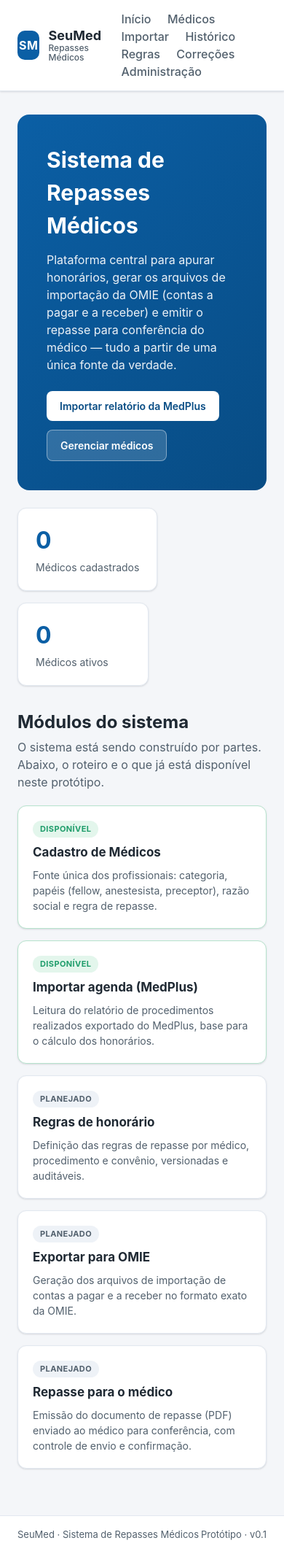
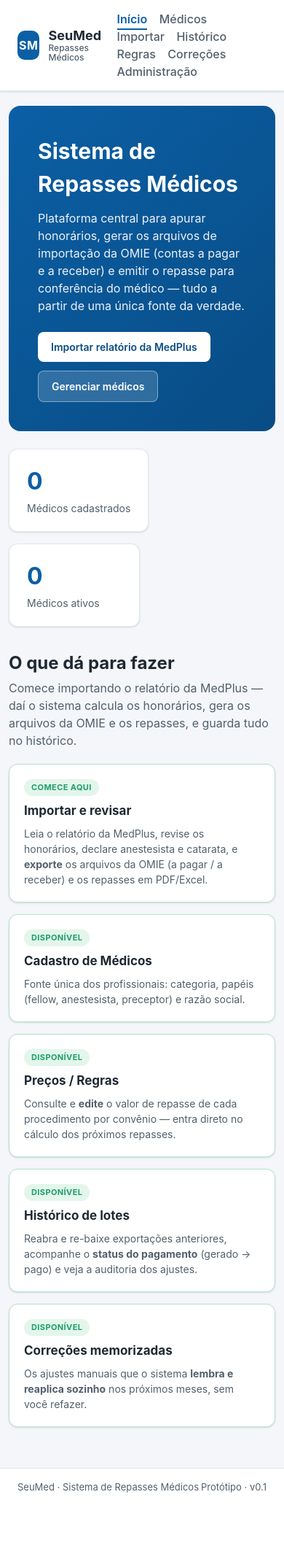
Before and after one commit to FinanceiroSeuMed/Sistema-de-repasses-m-dicos, a Django app: page / in a window 390 px wide. Shown: the whole page at 73% size. After the commit the page ends 2046 px from the top, so only its background shows below. Run offline with Django 5.2, Linux system fonts and the light colour scheme; data that the repository does not hold is empty.

Commit message:
UX: home reflete o sistema real, menu com pagina ativa, responsivo
Melhorias seguras de usabilidade (sem tocar em calculo), a partir da auditoria.

- HOME (causa principal do "pouco intuitivo"): os cards marcavam Regras,
  Exportar e Repasse como "Planejado" (cinza, sem link), passando a impressao de
  que nao existem. Agora a home mostra os modulos REAIS e disponiveis com link:
  Importar e revisar, Cadastro de Medicos, Precos/Regras, Historico de lotes,
  Correcoes memorizadas. Removida a frase de "protótipo em construcao"
- HERO: "Gerenciar medicos" aponta para a tela amigavel /medicos (era o admin cru)
- MENU: destaca a pagina atual (filtro 'secao' + .nav a.ativo); a jornada
  Importar/Revisao/Visualizar mantem "Importar" destacado
- REVISAO: removido o emoji de faca (inadequado num sistema clinico-financeiro) e
  corrigido o texto "proxima etapa" (anestesista/catarata ja entram ali)
- RESPONSIVO: media query (<=820px) com tabelas roláveis e barra de acoes nao-fixa
  para nao cobrir conteudo em notebook/tablet

Co-Authored-By: Claude Opus 4.8 <noreply@anthropic.com>

```diff
--- a/repasses/templatetags/repasses_extras.py
+++ b/repasses/templatetags/repasses_extras.py
@@ -1,6 +1,22 @@
 from django import template
 
 register = template.Library()
+
+
+_SECAO = {
+    'home': 'home', 'medicos': 'medicos',
+    'importar': 'importar', 'salvar': 'importar', 'visualizar': 'importar',
+    'revisar': 'importar', 'exportar': 'importar',
+    'lotes': 'lotes', 'lote_detalhe': 'lotes', 'lote_status': 'lotes', 'baixar_lote': 'lotes',
+    'regras': 'regras', 'regras_salvar': 'regras',
+    'correcoes': 'correcoes', 'correcao_toggle': 'correcoes', 'correcao_remover': 'correcoes',
+}
+
+
+@register.filter
+def secao(url_name):
+    """Seção do menu correspondente à URL atual (para destacar o link ativo)."""
+    return _SECAO.get(url_name or '', '')
 
 
 @register.filter
--- a/static/css/app.css
+++ b/static/css/app.css
@@ -54,6 +54,7 @@ body {
     font-weight: 500;
 }
 .nav a:hover { color: var(--azul); }
+.nav a.ativo { color: var(--azul); font-weight: 600; border-bottom: 2px solid var(--azul); padding-bottom: 3px; }
 
 /* Conteúdo */
 .conteudo { max-width: 1040px; margin: 0 auto; padding: 32px 24px 64px; }
@@ -260,3 +261,12 @@ body {
 .botao-mini:hover { background: #eef2f7; }
 .botao-perigo { background: #fdecea; color: #b42318; border-color: #f5c6c0; }
 .botao-perigo:hover { background: #f9d7d2; }
+
+/* Telas menores (notebook 13"/tablet): tabelas rolam na horizontal e a barra de
+   ações deixa de ser fixa para não cobrir conteúdo. */
+@media (max-width: 820px) {
+    .conteudo { padding: 20px 12px 56px; }
+    .tabela { display: block; overflow-x: auto; }
+    .acoes-exportar { position: static; }
+    .nav a { margin-left: 12px; }
+}
--- a/templates/base.html
+++ b/templates/base.html
@@ -1,4 +1,4 @@
-{% load static %}
+{% load static repasses_extras %}
 <!DOCTYPE html>
 <html lang="pt-br">
 <head>
@@ -14,15 +14,17 @@
                 <span class="marca-logo">SM</span>
                 <span class="marca-texto">SeuMed <small>Repasses Médicos</small></span>
             </a>
+            {% if request.resolver_match %}{% with sec=request.resolver_match.url_name|secao %}
             <nav class="nav">
-                <a href="{% url 'repasses:home' %}">Início</a>
-                <a href="{% url 'repasses:medicos' %}">Médicos</a>
-                <a href="{% url 'repasses:importar' %}">Importar</a>
-                <a href="{% url 'repasses:lotes' %}">Histórico</a>
-                <a href="{% url 'repasses:regras' %}">Regras</a>
-                <a href="{% url 'repasses:correcoes' %}">Correções</a>
+                <a href="{% url 'repasses:home' %}"{% if sec == 'home' %} class="ativo"{% endif %}>Início</a>
+                <a href="{% url 'repasses:medicos' %}"{% if sec == 'medicos' %} class="ativo"{% endif %}>Médicos</a>
+                <a href="{% url 'repasses:importar' %}"{% if sec == 'importar' %} class="ativo"{% endif %}>Importar</a>
+                <a href="{% url 'repasses:lotes' %}"{% if sec == 'lotes' %} class="ativo"{% endif %}>Histórico</a>
+                <a href="{% url 'repasses:regras' %}"{% if sec == 'regras' %} class="ativo"{% endif %}>Regras</a>
+                <a href="{% url 'repasses:correcoes' %}"{% if sec == 'correcoes' %} class="ativo"{% endif %}>Correções</a>
                 <a href="/admin/">Administração</a>
             </nav>
+            {% endwith %}{% endif %}
         </div>
     </header>
 
--- a/templates/repasses/home.html
+++ b/templates/repasses/home.html
@@ -12,7 +12,7 @@
     </p>
     <div class="hero-acoes">
         <a class="botao botao-primario" href="{% url 'repasses:importar' %}">Importar relatório da MedPlus</a>
-        <a class="botao botao-secundario" href="/admin/repasses/medico/">Gerenciar médicos</a>
+        <a class="botao botao-secundario" href="{% url 'repasses:medicos' %}">Gerenciar médicos</a>
     </div>
 </section>
 
@@ -28,57 +28,48 @@
 </section>
 
 <section class="modulos">
-    <h2>Módulos do sistema</h2>
+    <h2>O que dá para fazer</h2>
     <p class="modulos-intro">
-        O sistema está sendo construído por partes. Abaixo, o roteiro e o que já
-        está disponível neste protótipo.
+        Comece importando o relatório da MedPlus — daí o sistema calcula os
+        honorários, gera os arquivos da OMIE e os repasses, e guarda tudo no histórico.
     </p>
 
     <div class="grade-modulos">
+        <a href="{% url 'repasses:importar' %}" class="card-modulo pronto card-link">
+            <div class="card-modulo-topo"><span class="tag tag-pronto">Comece aqui</span></div>
+            <h3>Importar e revisar</h3>
+            <p>Leia o relatório da MedPlus, revise os honorários, declare anestesista
+               e catarata, e <strong>exporte</strong> os arquivos da OMIE (a pagar / a
+               receber) e os repasses em PDF/Excel.</p>
+        </a>
+
         <a href="{% url 'repasses:medicos' %}" class="card-modulo pronto card-link">
-            <div class="card-modulo-topo">
-                <span class="tag tag-pronto">Disponível</span>
-            </div>
+            <div class="card-modulo-topo"><span class="tag tag-pronto">Disponível</span></div>
             <h3>Cadastro de Médicos</h3>
             <p>Fonte única dos profissionais: categoria, papéis (fellow, anestesista,
-               preceptor), razão social e regra de repasse.</p>
+               preceptor) e razão social.</p>
         </a>
 
-        <a href="{% url 'repasses:importar' %}" class="card-modulo pronto card-link">
-            <div class="card-modulo-topo">
-                <span class="tag tag-pronto">Disponível</span>
-            </div>
-            <h3>Importar agenda (MedPlus)</h3>
-            <p>Leitura do relatório de procedimentos realizados exportado do MedPlus,
-               base para o cálculo dos honorários.</p>
+        <a href="{% url 'repasses:regras' %}" class="card-modulo pronto card-link">
+            <div class="card-modulo-topo"><span class="tag tag-pronto">Disponível</span></div>
+            <h3>Preços / Regras</h3>
+            <p>Consulte e <strong>edite</strong> o valor de repasse de cada procedimento
+               por convênio — entra direto no cálculo dos próximos repasses.</p>
         </a>
 
-        <div class="card-modulo">
-            <div class="card-modulo-topo">
-                <span class="tag">Planejado</span>
-            </div>
-            <h3>Regras de honorário</h3>
-            <p>Definição das regras de repasse por médico, procedimento e convênio,
-               versionadas e auditáveis.</p>
-        </div>
+        <a href="{% url 'repasses:lotes' %}" class="card-modulo pronto card-link">
+            <div class="card-modulo-topo"><span class="tag tag-pronto">Disponível</span></div>
+            <h3>Histórico de lotes</h3>
+            <p>Reabra e re-baixe exportações anteriores, acompanhe o <strong>status do
+               pagamento</strong> (gerado → pago) e veja a auditoria dos ajustes.</p>
+        </a>
 
-        <div class="card-modulo">
-            <div class="card-modulo-topo">
-                <span class="tag">Planejado</span>
-            </div>
-            <h3>Exportar para OMIE</h3>
-            <p>Geração dos arquivos de importação de contas a pagar e a receber
-               no formato exato da OMIE.</p>
-        </div>
-
-        <div class="card-modulo">
-            <div class="card-modulo-topo">
-                <span class="tag">Planejado</span>
-            </div>
-            <h3>Repasse para o médico</h3>
-            <p>Emissão do documento de repasse (PDF) enviado ao médico para
-               conferência, com controle de envio e confirmação.</p>
-        </div>
+        <a href="{% url 'repasses:correcoes' %}" class="card-modulo pronto card-link">
+            <div class="card-modulo-topo"><span class="tag tag-pronto">Disponível</span></div>
+            <h3>Correções memorizadas</h3>
+            <p>Os ajustes manuais que o sistema <strong>lembra e reaplica sozinho</strong>
+               nos próximos meses, sem você refazer.</p>
+        </a>
     </div>
 </section>
 {% endblock %}
--- a/templates/repasses/revisao.html
+++ b/templates/repasses/revisao.html
@@ -37,8 +37,8 @@
 
 {% if qtd_cirurgias %}
 <div class="alerta alerta-info">
-    🔪 {{ qtd_cirurgias }} lançamento(s) de cirurgia. A escolha de <strong>anestesista</strong>,
-    <strong>horas extras</strong> e <strong>fellow</strong> (divisão 60/40 na catarata) entra aqui — próxima etapa.
+    {{ qtd_cirurgias }} lançamento(s) de cirurgia. Declare o <strong>anestesista</strong>,
+    as <strong>horas extras</strong> e o <strong>fellow</strong> (divisão 60/40 na catarata) nos blocos abaixo.
 </div>
 {% endif %}
 
```
